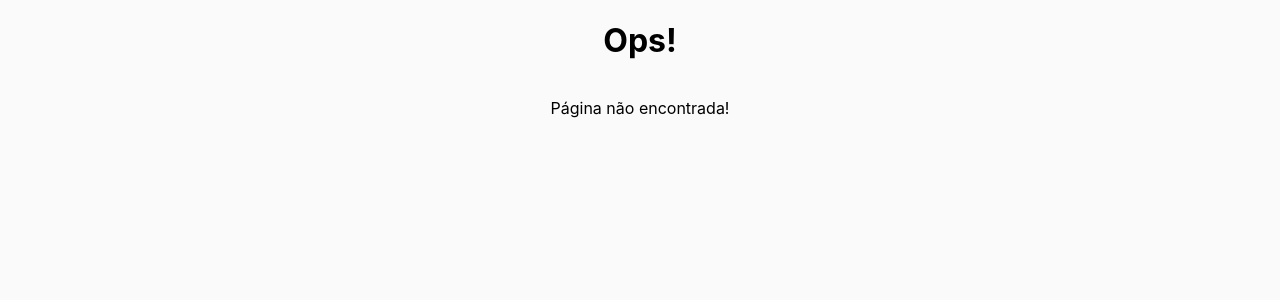
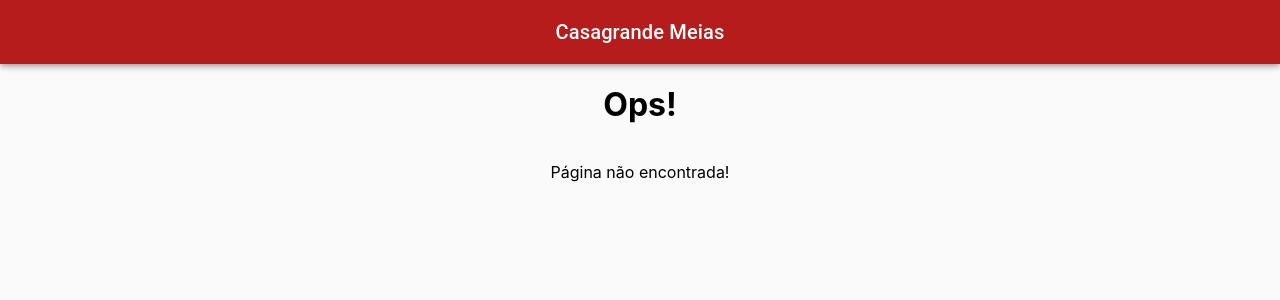
Before and after one commit to Zario-Soft/casagrande-front-ts, a React (Create React App) app: page / in a window 1280 px wide. Shown: the top 300 px of the page. Built offline with nearby package versions, Linux system fonts and the light colour scheme; no server answers.

Commit message:
top bar and theming

```diff
--- /dev/null
+++ b/src/components/top-bar/top-bar.index.tsx
@@ -0,0 +1,25 @@
+import { AppBar, Toolbar, Typography, useTheme } from "@mui/material";
+
+interface TopBarProps {
+  title?: string
+}
+
+export default function TopBar({ title } : TopBarProps) {
+  const theme = useTheme();
+
+  return (<>
+    <AppBar style={{
+      backgroundColor: theme.palette.background.default
+    }}>
+      <Toolbar style={{
+      display: 'flex',
+      justifyContent: 'center'
+    }}>
+        <Typography variant="h6" component="div">
+          {title ?? 'Casagrande Meias'}
+        </Typography>
+      </Toolbar>
+    </AppBar>
+    <Toolbar />
+  </>);
+}
--- a/src/features/login/login.page.tsx
+++ b/src/features/login/login.page.tsx
@@ -1,6 +1,5 @@
 import * as React from 'react';
 import Avatar from '@mui/material/Avatar';
-import CssBaseline from '@mui/material/CssBaseline';
 import Box from '@mui/material/Box';
 import Container from '@mui/material/Container';
 import { toast } from 'react-toastify';
@@ -9,12 +8,9 @@ import { AuthContext } from '../../providers/auth.provider';
 import { useNavigate } from 'react-router-dom';
 import { Button, TextField, Typography } from '@mui/material';
 import { useEffect, useState } from 'react';
-import { ThemeProvider, createTheme } from '@mui/material/styles';
+import { createTheme } from '@mui/material/styles';
 import logo from '../../assets/logo.png';
-
-const theme = createTheme({
-
-});
+import TopBar from 'src/components/top-bar/top-bar.index';
 
 export default function Login() {
 
@@ -71,9 +67,9 @@ export default function Login() {
     return true;
   }
 
-  return (
+  return (<>
+    <TopBar />
     <Container component="main" maxWidth="xs">
-        <CssBaseline />
       <Box
         sx={{
           marginTop: 8,
@@ -124,5 +120,5 @@ export default function Login() {
         </Box>
       </Box>
     </Container>
-  );
+  </>);
 }
--- a/src/index.tsx
+++ b/src/index.tsx
@@ -9,6 +9,8 @@ import { AuthProvider } from './providers/auth.provider';
 import { LoadingProvider } from './providers/loading.provider';
 import { store } from './redux-ts';
 import { router } from './routes';
+import { ThemeProvider } from '@mui/material';
+import { generalTheme } from './theme';
 
 const root = ReactDOM.createRoot(
   document.getElementById('root') as HTMLElement
@@ -17,6 +19,7 @@ root.render(
   <React.StrictMode>
     <Provider store={store}>
       <AuthProvider>
+        <ThemeProvider theme={generalTheme}>
           <LoadingProvider>
             <RouterProvider router={router} />
             <ToastContainer
@@ -24,6 +27,7 @@ root.render(
               hideProgressBar
             />
           </LoadingProvider>
+        </ThemeProvider>
       </AuthProvider>
     </Provider>
 
--- a/src/routes/error-page.tsx
+++ b/src/routes/error-page.tsx
@@ -1,10 +1,12 @@
 import { useRouteError } from "react-router-dom";
+import TopBar from "src/components/top-bar/top-bar.index";
 
 export default function ErrorPage() {
   let error = useRouteError();
   console.error(error);
 
-  return (
+  return (<>
+    <TopBar />
     <div style={{
       display: 'flex',
       flexDirection: 'column',
@@ -14,5 +16,5 @@ export default function ErrorPage() {
       <h1>Ops!</h1>
       <p>Página não encontrada!</p>
     </div>
-  );
+  </>);
 }
--- /dev/null
+++ b/src/theme.ts
@@ -0,0 +1,9 @@
+import { createTheme } from "@mui/material";
+
+export const generalTheme = createTheme({
+    palette: {
+        background: {
+            default: '#B71C1C'
+        }
+    }
+  });
```
Lines whose indentation alone changed are shown as unchanged.
